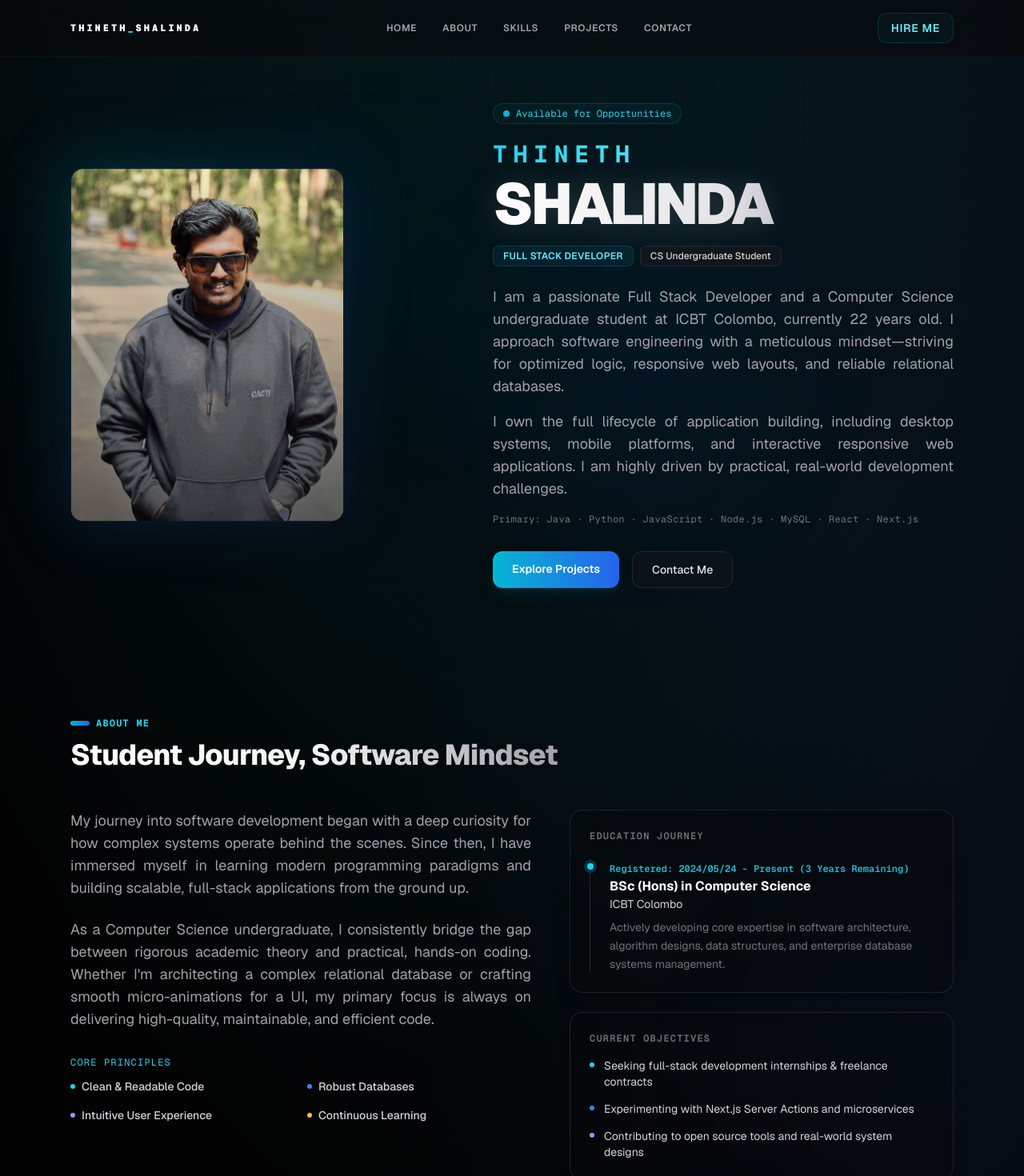
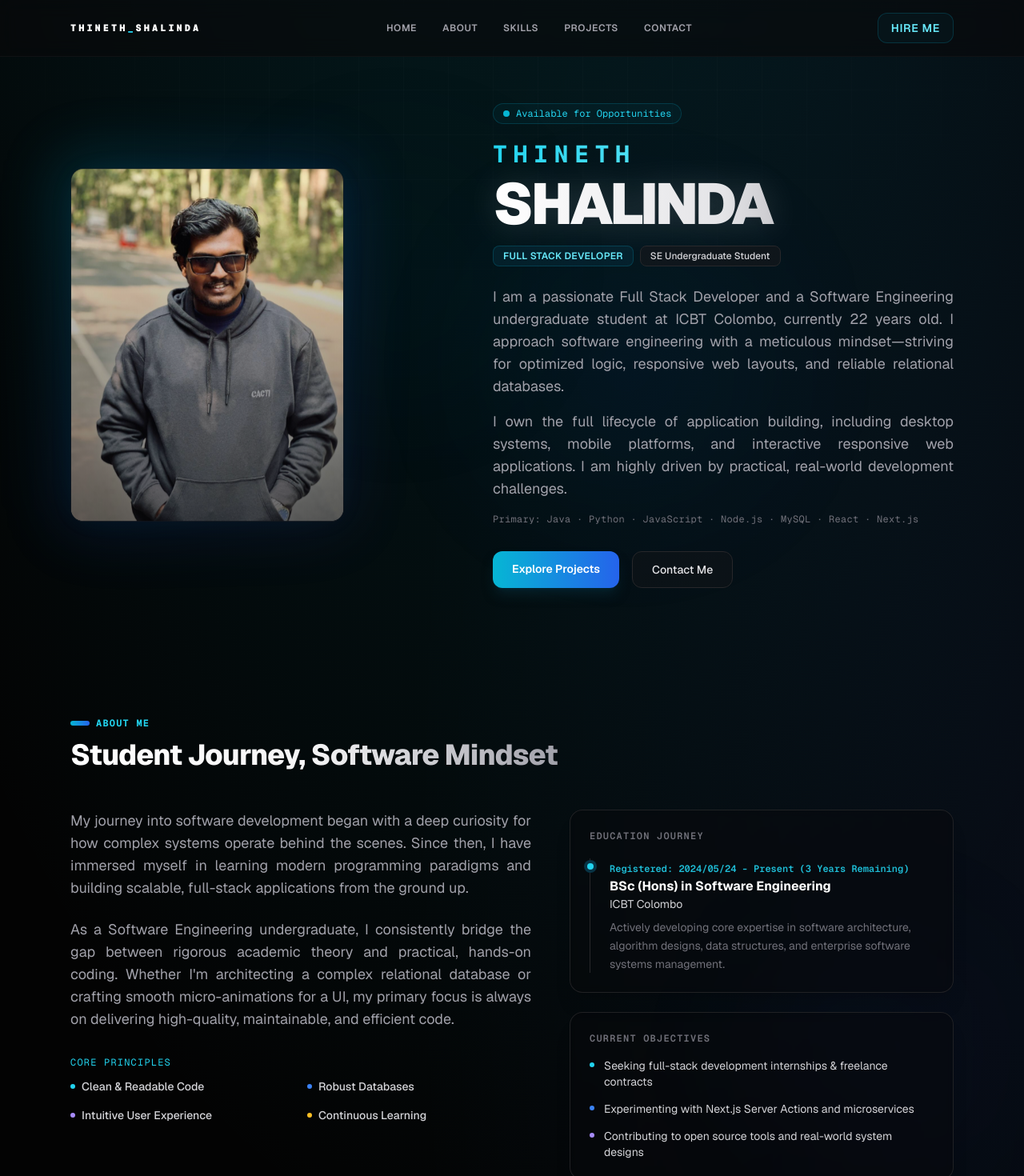
Before and after one commit to Thineth388/Developer-Portfolio, a Next.js app: page / in a window 1280 px wide. Shown: the top 1470 px of the page at 80% size. Built offline with nearby package versions, Linux system fonts and the light colour scheme.

Commit message:
Update: Computer Science -> Software Engineering (BSc Hons SE)

```diff
--- a/src/data/portfolio.ts
+++ b/src/data/portfolio.ts
@@ -68,15 +68,15 @@ export const portfolioData: PortfolioData = {
     lastName: "Shalinda",
     fullName: "R.M. Thineth Shalinda",
     title: "Full Stack Developer",
-    subtitle: "CS Undergraduate Student",
+    subtitle: "SE Undergraduate Student",
     age: getAge(), // Dynamic age calculator
     bioParagraphs: [
-      `I am a passionate Full Stack Developer and a Computer Science undergraduate student at ICBT Colombo, currently ${getAge()} years old. I approach software engineering with a meticulous mindset—striving for optimized logic, responsive web layouts, and reliable relational databases.`,
+      `I am a passionate Full Stack Developer and a Software Engineering undergraduate student at ICBT Colombo, currently ${getAge()} years old. I approach software engineering with a meticulous mindset—striving for optimized logic, responsive web layouts, and reliable relational databases.`,
       "I own the full lifecycle of application building, including desktop systems, mobile platforms, and interactive responsive web applications. I am highly driven by practical, real-world development challenges.",
     ],
     aboutParagraphs: [
       "My journey into software development began with a deep curiosity for how complex systems operate behind the scenes. Since then, I have immersed myself in learning modern programming paradigms and building scalable, full-stack applications from the ground up.",
-      "As a Computer Science undergraduate, I consistently bridge the gap between rigorous academic theory and practical, hands-on coding. Whether I'm architecting a complex relational database or crafting smooth micro-animations for a UI, my primary focus is always on delivering high-quality, maintainable, and efficient code."
+      "As a Software Engineering undergraduate, I consistently bridge the gap between rigorous academic theory and practical, hands-on coding. Whether I'm architecting a complex relational database or crafting smooth micro-animations for a UI, my primary focus is always on delivering high-quality, maintainable, and efficient code."
     ],
     avatarUrl: "/profile.jpeg", // Located at public/profile.jpeg
     resumeUrl: "#",
@@ -242,11 +242,11 @@ export const portfolioData: PortfolioData = {
   ],
   education: [
     {
-      degree: "BSc (Hons) in Computer Science",
+      degree: "BSc (Hons) in Software Engineering",
       institution: "ICBT Colombo",
       period: "Registered: 2024/05/24 - Present (3 Years Remaining)",
       description:
-        "Actively developing core expertise in software architecture, algorithm designs, data structures, and enterprise database systems management.",
+        "Actively developing core expertise in software architecture, algorithm designs, data structures, and enterprise software systems management.",
     },
   ],
 };
```
